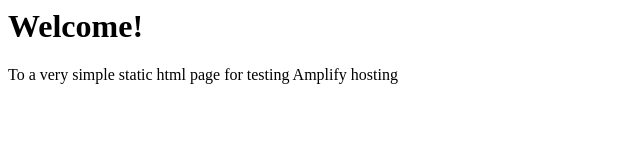
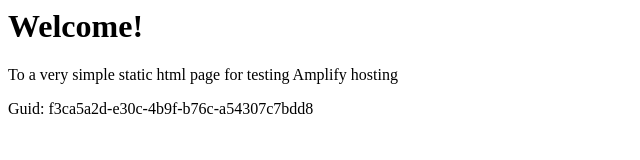
Before and after one commit to aws-aemilia-pdx/Github-PR-Commit-Integration-Test-DoNotTouch-Gith-P5X5MO5I-v1-gamma-us-west-2, a website: page src/index.html in a window 1280 px wide. Shown: the whole page, without its empty margins (0-640 px from the left). Drawn offline with Linux system fonts and the light colour scheme.

Commit message:
commit from integ tests

```diff
--- a/src/index.html
+++ b/src/index.html
@@ -1,3 +1,5 @@
+
+
 <html lang="en">
 
 <head>
@@ -10,6 +12,6 @@
 <body>
     <h1>Welcome!</h1>
     <p>To a very simple static html page for testing Amplify hosting</p>
-</body>
+    <p>Guid: f3ca5a2d-e30c-4b9f-b76c-a54307c7bdd8</p></body>
 
 </html>
```
